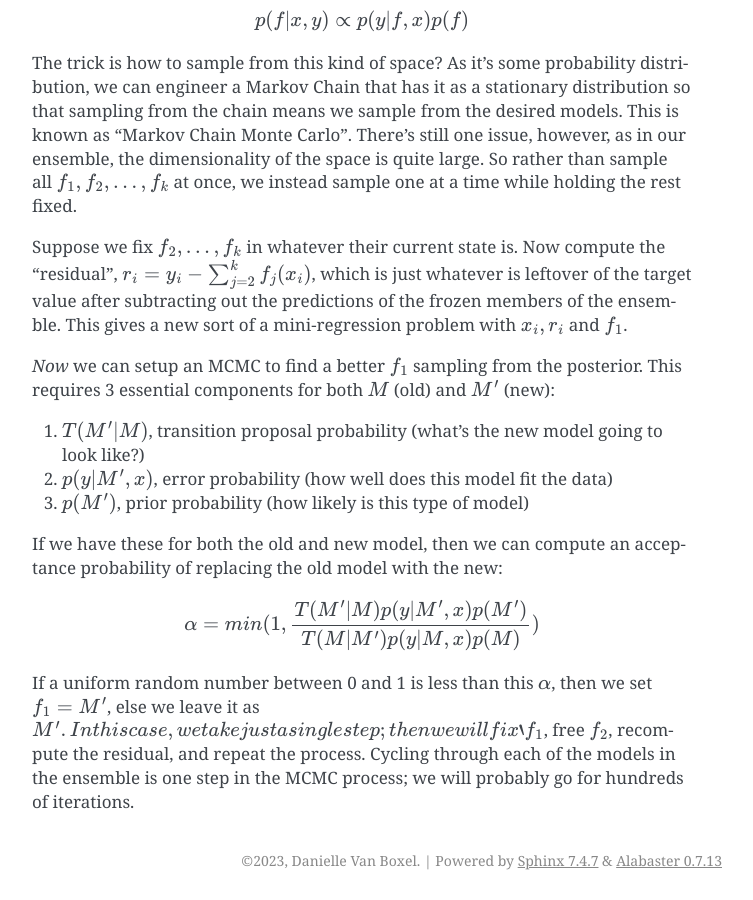
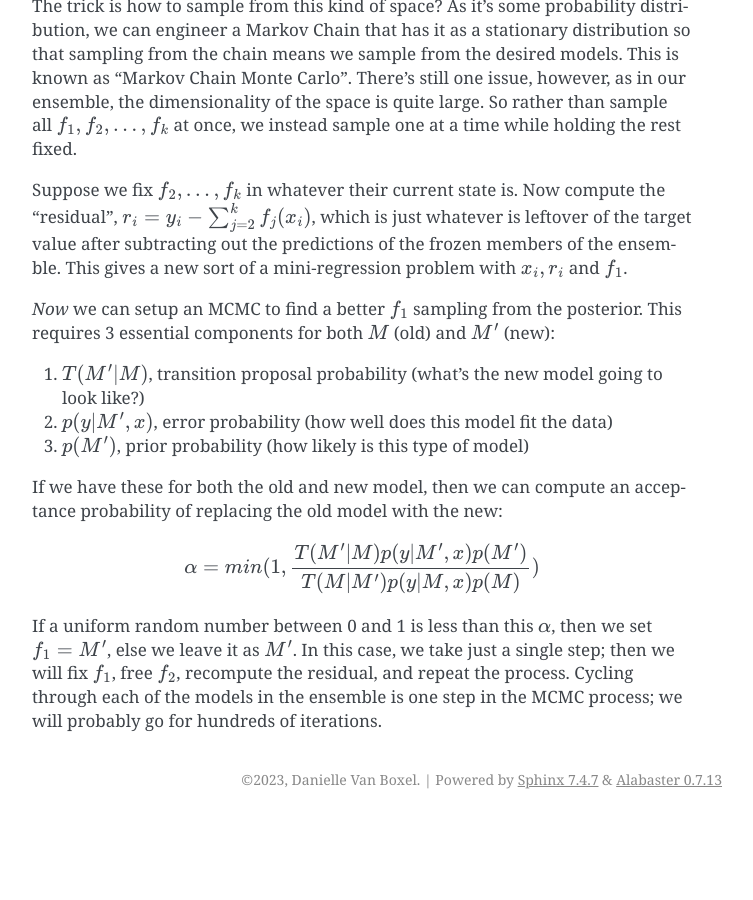
Before and after one commit to dvbuntu/barmpy, a Sphinx documentation site: the page built from docs/source/math.rst, in a window 1280 px wide and 900 px high, scrolled down 1030 px. Shown: the whole window, without its empty margins (388-1141 px from the left). Built offline with Sphinx 7.4.7, drawn with Linux system fonts in a browser that asks for light colours; after the commit the page ends 1849 px from its top, so only the background shows below that.

Commit message:
Cleanup rst

```diff
--- a/docs/source/math.rst
+++ b/docs/source/math.rst
@@ -11,7 +11,7 @@
 An approach like linear regression assumes `f(x) = \sum w_j x_j`, i.e. a weighted sum of the inputs.  In ordinary linear regression (OLS), we find the weights, `w_j`, that minimize a loss function, `L = \sum_i (y_i - f(x_i))^2`, also called the "squared error loss".  If we average `L` over the number of data points, when we have a "mean squared error" or MSE.
 
 Bayesian Additive Regression Models
-===================================
+~~~~~~~~~~~~~~~~~~~~~~~~~~~~~~~~~~~
 
 Our methods like BARN also seek to minimize the MSE, but we posit a different form for `f`, so we need a different optimization procedure.  We will in fact learn `k` different functions, `f_1,f_2,\ldots, f_k` and aggregate them so `f(x) = \sum_j f_j(x)`.  This is known as model ensembling.
 
@@ -35,4 +35,4 @@
 
 .. math:: \alpha = min(1, \frac{T(M'|M)p(y|M',x)p(M')}{T(M|M')p(y|M,x)p(M)})
 
-If a uniform random number between 0 and 1 is less than this `\alpha`, then we set `f_1=M'`, else we leave it as `M'.  In this case, we take just a single step; then we will fix `f_1`, free `f_2`, recompute the residual, and repeat the process.  Cycling through each of the models in the ensemble is one step in the MCMC process; we will probably go for hundreds of iterations.
+If a uniform random number between 0 and 1 is less than this `\alpha`, then we set `f_1=M'`, else we leave it as `M'`.  In this case, we take just a single step; then we will fix `f_1`, free `f_2`, recompute the residual, and repeat the process.  Cycling through each of the models in the ensemble is one step in the MCMC process; we will probably go for hundreds of iterations.
```
Also changed, not shown: docs/_images/phi_viz.png (added), docs/_images/viz_test.png (added).
